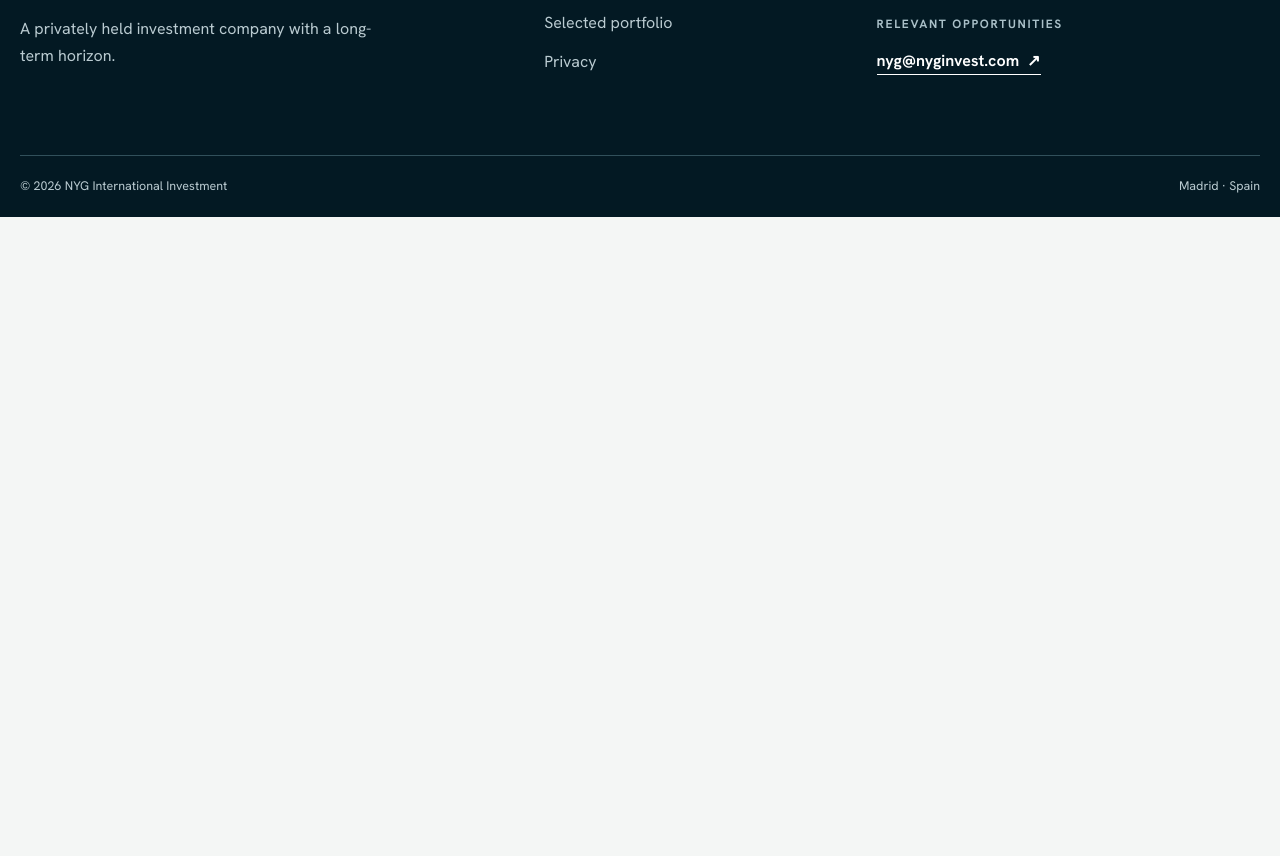
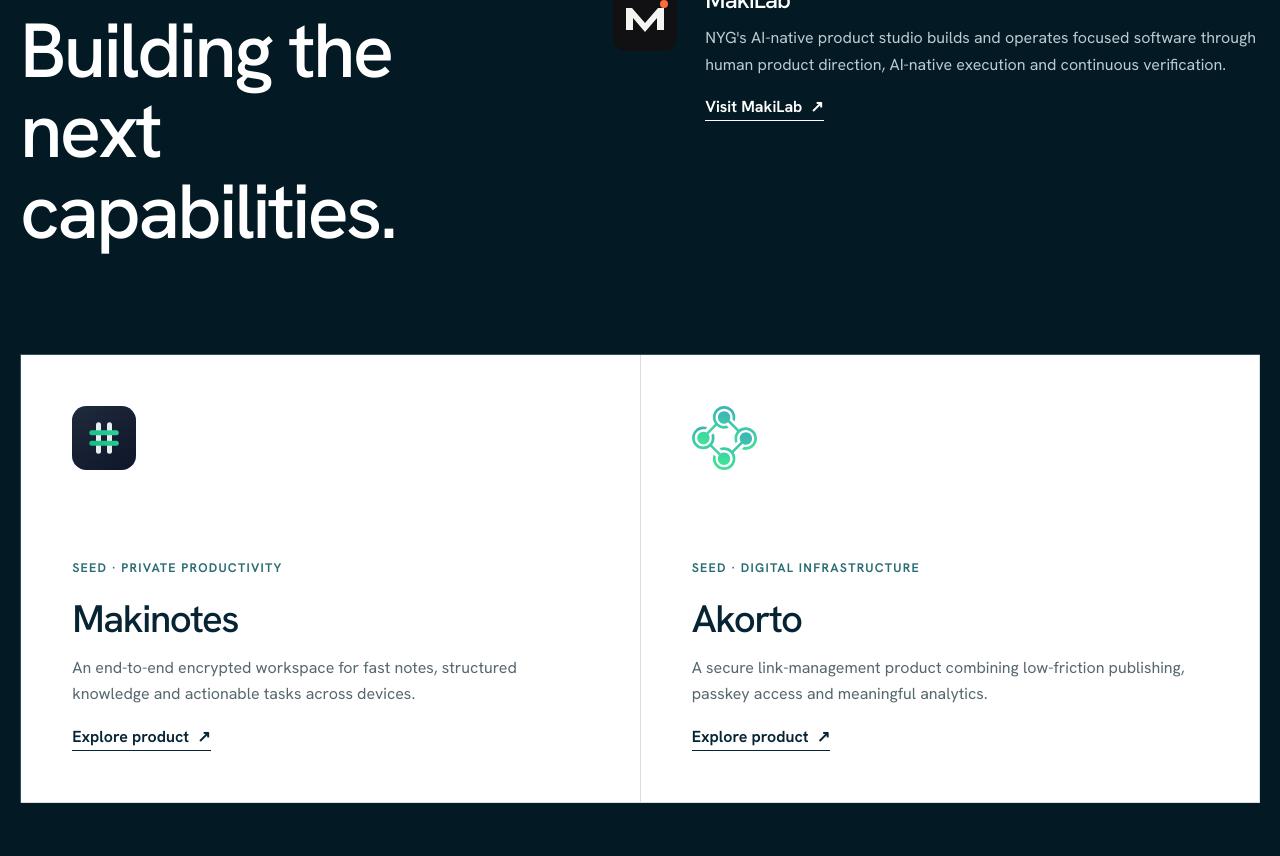
Before and after one commit to NachoSUANZES/nygweb, an Astro site: page /portfolio in a window 1280 px wide. Shown: the part 3295-4151 px from the top of the page. Before the commit the page ends 3512 px from the top, so only its background shows below. Built offline with nearby package versions, Linux system fonts and the light colour scheme; Astro itself is replaced by a stand-in of ours.

Commit message:
feat: añade MakiLab y productos seed al portfolio

```diff
--- a/src/pages/portfolio/index.astro
+++ b/src/pages/portfolio/index.astro
@@ -8,6 +8,9 @@
 import lnm from '../../assets/images/portfolio/light/lnm.png';
 import impulsion from '../../assets/images/portfolio/light/impulsion.svg';
 import rubid from '../../assets/images/portfolio/light/rubid.webp';
+import makilab from '../../assets/images/portfolio/venture/makilab.svg';
+import makinotes from '../../assets/images/portfolio/venture/makinotes.svg';
+import akorto from '../../assets/images/portfolio/venture/akorto.svg';
 
 const title = 'Selected Portfolio | NYG International Investment';
 const description = 'Explore selected NYG investments in marketing technology, artificial intelligence, automation and digital services.';
@@ -19,6 +22,10 @@
   { name: 'La Naranja Mecánica', logo: lnm, logoClass: 'portfolio-logo--lnm', sector: 'Digital product & creative', url: null, copy: 'A digital agency combining product thinking, creative execution and conversion-focused customer experiences.' },
   { name: 'Impulsion', logo: impulsion, logoClass: 'portfolio-logo--impulsion', sector: 'Digital advertising', url: 'https://adimpulsion.com/', copy: 'A digital advertising company developing high-attention media solutions across display, video, native, audio, CTV and digital out-of-home.' },
   { name: 'Rubid', logo: rubid, logoClass: 'portfolio-logo--rubid', sector: 'AI & process automation', url: null, copy: 'An applied artificial intelligence company focused on automating complex operational processes and improving business efficiency.' },
+];
+const seedProducts = [
+  { name: 'Makinotes', logo: makinotes, sector: 'Private productivity', url: 'https://makinotes.com/', copy: 'An end-to-end encrypted workspace for fast notes, structured knowledge and actionable tasks across devices.' },
+  { name: 'Akorto', logo: akorto, sector: 'Digital infrastructure', url: 'https://akorto.com/', copy: 'A secure link-management product combining low-friction publishing, passkey access and meaningful analytics.' },
 ];
 ---
 
@@ -44,4 +51,26 @@
       ))}
     </div>
   </section>
+  <section class="venture-studio">
+    <div class="shell">
+      <div class="venture-studio__intro">
+        <div><p class="eyebrow eyebrow--inverse">Venture studio · Seed</p><h2>Building the next capabilities.</h2></div>
+        <div class="venture-studio__identity">
+          <Image src={makilab} alt="" width={64} />
+          <div><h3>MakiLab</h3><p>NYG's AI-native product studio builds and operates focused software through human product direction, AI-native execution and continuous verification.</p><a class="text-link text-link--inverse" href="https://makilab.dev/" target="_blank" rel="noopener noreferrer">Visit MakiLab <span aria-hidden="true">↗</span></a></div>
+        </div>
+      </div>
+      <div class="seed-grid">
+        {seedProducts.map((product) => (
+          <article class="seed-product">
+            <div class="seed-product__logo"><Image src={product.logo} alt={product.name} width={200} /></div>
+            <p class="holding__meta">Seed · {product.sector}</p>
+            <h3>{product.name}</h3>
+            <p>{product.copy}</p>
+            <a class="text-link" href={product.url} target="_blank" rel="noopener noreferrer">Explore product <span aria-hidden="true">↗</span></a>
+          </article>
+        ))}
+      </div>
+    </div>
+  </section>
 </BaseLayout>
--- a/src/styles/global.css
+++ b/src/styles/global.css
@@ -158,6 +158,19 @@
 .holding__body h2 { margin-bottom: 1rem; color: var(--ink-900); font-size: clamp(1.8rem, 3vw, 2.7rem); }
 .holding__meta { margin-bottom: 1.25rem; color: var(--tide-500); font-size: .78rem; font-weight: 650; letter-spacing: .1em; text-transform: uppercase; }
 .holding__body p { color: var(--graphite-600); }
+.venture-studio { padding-block: var(--section-space); color: var(--white); background: var(--ink-950); }
+.venture-studio__intro { display: grid; grid-template-columns: .85fr 1.15fr; gap: clamp(3rem, 9vw, 9rem); align-items: start; margin-bottom: clamp(4rem, 8vw, 7rem); }
+.venture-studio__intro h2 { max-width: 12ch; margin: 0; font-size: clamp(2.6rem, 6vw, 5.3rem); }
+.venture-studio__identity { display: grid; grid-template-columns: 4.25rem 1fr; gap: 1.5rem; padding-top: .5rem; }
+.venture-studio__identity > img { width: 4rem; border-radius: .75rem; }
+.venture-studio__identity h3 { margin-bottom: .8rem; font-size: 1.5rem; }
+.venture-studio__identity p { color: #bacbd1; }
+.seed-grid { display: grid; grid-template-columns: repeat(2, 1fr); border-top: 1px solid var(--line-dark); border-left: 1px solid var(--line-dark); }
+.seed-product { min-height: 27rem; padding: clamp(1.75rem, 4vw, 3.5rem); color: var(--graphite-900); background: var(--white); border-right: 1px solid var(--line-light); border-bottom: 1px solid var(--line-light); }
+.seed-product__logo { height: 6rem; display: flex; align-items: flex-start; margin-bottom: 3.5rem; }
+.seed-product__logo img { width: auto; max-width: 12rem; max-height: 4rem; object-fit: contain; object-position: left center; }
+.seed-product h3 { margin-bottom: 1rem; color: var(--ink-900); font-size: clamp(1.9rem, 3vw, 2.8rem); }
+.seed-product > p:not(.holding__meta) { color: var(--graphite-600); }
 .legal-copy { max-width: 49rem; }
 .legal-copy h2 { margin-top: 3.5rem; color: var(--ink-900); font-size: 1.75rem; }
 .legal-copy p, .legal-copy li { color: var(--graphite-600); }
@@ -187,6 +200,7 @@
   .visual-break__copy { min-height: 30rem; }
   .logo-rail { grid-template-columns: repeat(2, 1fr); }
   .site-footer__grid { grid-template-columns: 1fr 1fr; }
+  .venture-studio__intro { grid-template-columns: 1fr; }
   .footer-contact { grid-column: 1 / -1; }
 }
 
@@ -212,6 +226,10 @@
   .site-footer__legal { flex-direction: column; gap: .2rem; }
   .holding { grid-template-columns: 1fr; gap: 1rem; }
   .holding__identity { min-height: auto; }
+  .seed-grid { grid-template-columns: 1fr; }
+  .seed-product { min-height: auto; }
+  .venture-studio__identity { grid-template-columns: 3.25rem 1fr; }
+  .venture-studio__identity > img { width: 3rem; }
 }
 
 @media (prefers-reduced-motion: reduce) {
```
Also changed, not shown: CHANGELOG.md, src/assets/images/portfolio/venture/akorto.svg (added), src/assets/images/portfolio/venture/makilab.svg (added), src/assets/images/portfolio/venture/makinotes.svg (added).
